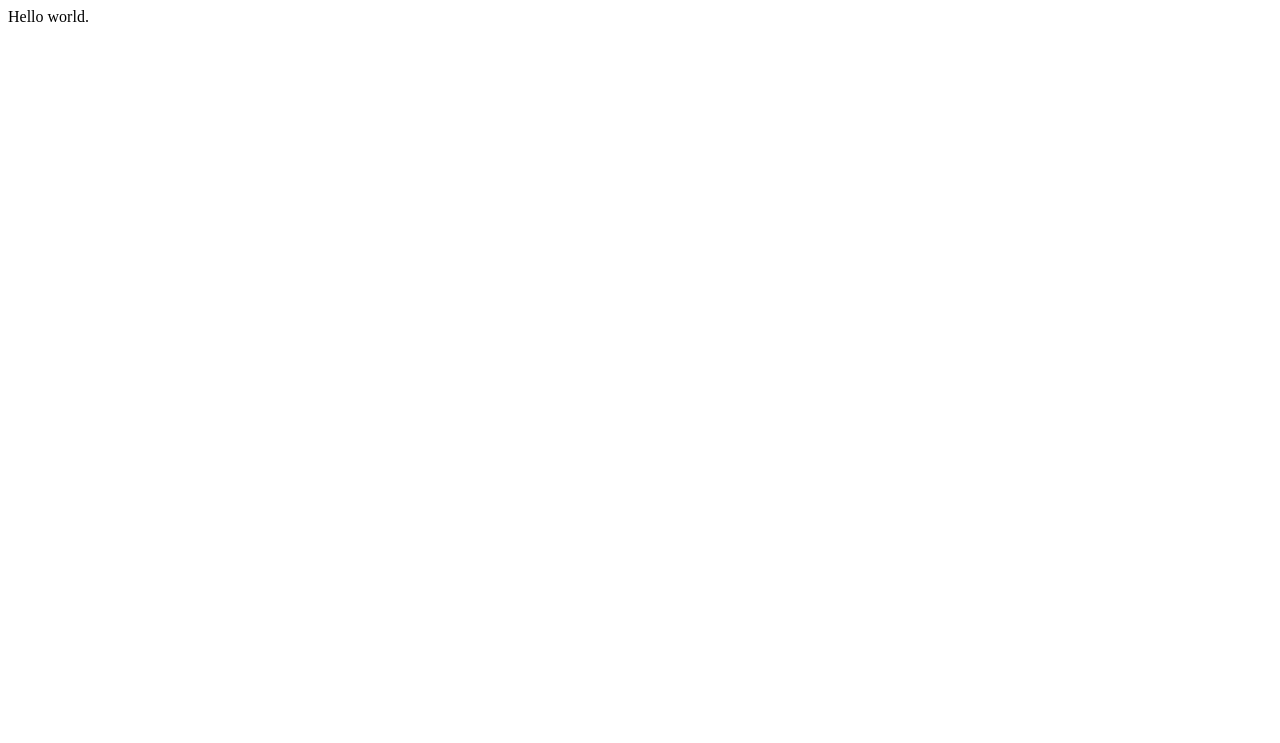
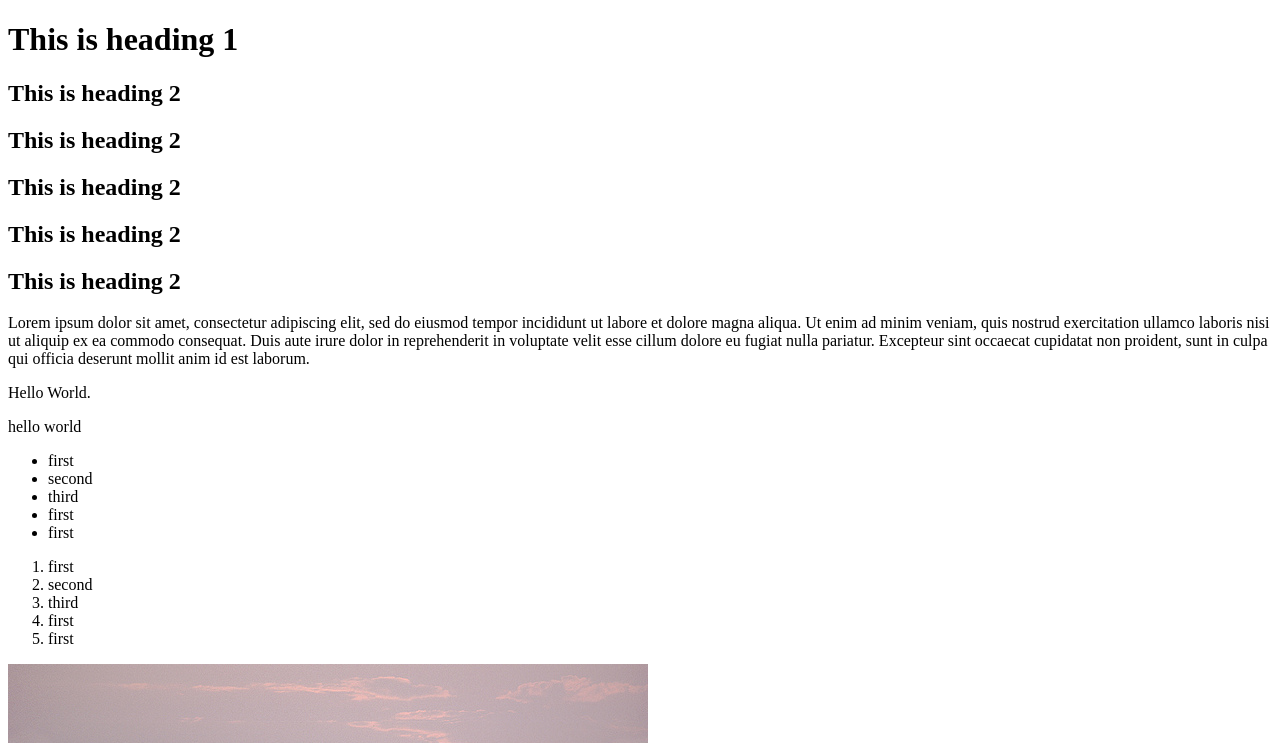
Before and after one commit to fullk232/fullk232.github.io, a plain HTML site: page index.html in a window 1280 px wide. Shown: the top 743 px of the page. Drawn offline with nearby package versions, Linux system fonts and the light colour scheme.

Commit message:
playing with html

```diff
--- a/index.html
+++ b/index.html
@@ -1,7 +1,7 @@
 <!DOCTYPE html>
 <html>
   <head>
-    <title></title>
+    <title>Katie Fuller</title>
     <link href="assets/css/styles.css" media="all" rel="stylesheet" />
     <link rel="shortcut icon" href="" />
     <script src="http://ajax.googleapis.com/ajax/libs/jquery/1.11.1/jquery.min.js"></script>
@@ -9,7 +9,40 @@
 
   <body>
 
-    Hello world.
+    <h1>This is heading 1</h1>
+    <h2>This is heading 2</h2>
+    <h2>This is heading 2</h2>
+    <h2>This is heading 2</h2>
+    <h2>This is heading 2</h2>
+    <h2>This is heading 2</h2>
+
+    <p>Lorem ipsum dolor sit amet, consectetur adipiscing elit, sed do eiusmod tempor incididunt ut labore et dolore magna aliqua. Ut enim ad minim veniam, quis nostrud exercitation ullamco laboris nisi ut aliquip ex ea commodo consequat. Duis aute irure dolor in reprehenderit in voluptate velit esse cillum dolore eu fugiat nulla pariatur. Excepteur sint occaecat cupidatat non proident, sunt in culpa qui officia deserunt mollit anim id est laborum.</p>
+
+    <p>Hello World.</p>
+    <p>hello world</p>
+
+    <ul>
+        <li>first</li>
+        <li>second</li>
+        <li>third</li>
+        <li>first</li>
+        <li>first</li>
+    </ul>
+    <ol>
+        <li>first</li>
+        <li>second</li>
+        <li>third</li>
+        <li>first</li>
+        <li>first</li>
+    </ol>
+
+<img src="assets/img/pretty.jpg" />
+<a href="http://www.nytimes.com/">nytimes</a>
+
+<a href="http://www.nytimes.com/">
+  <img src="assets/img/pretty.jpg" />
+</a>
+
     <script src="assets/js/app.js"></script>
 
   </body>
```
Also changed, not shown: assets/img/pretty.jpg (added).
